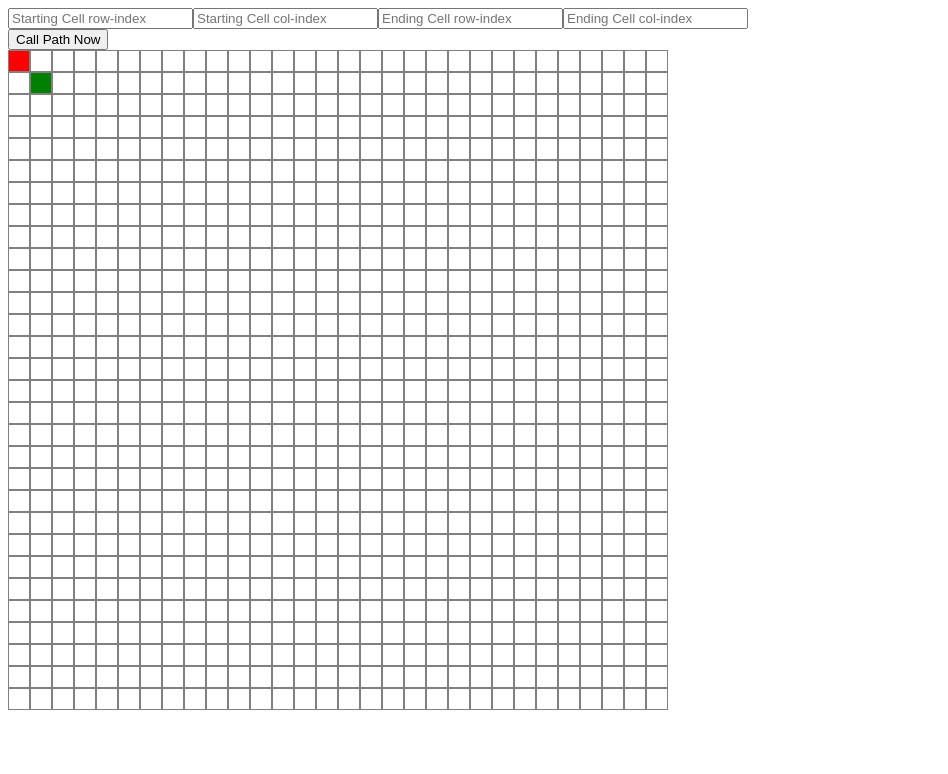
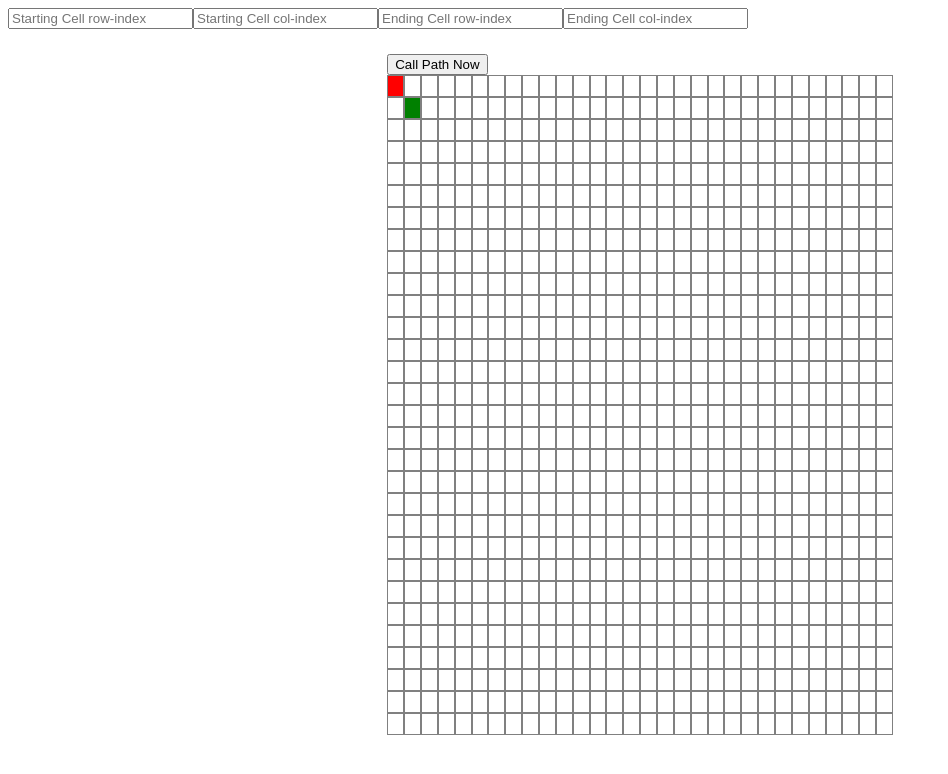
Before and after one commit to Harsh-Chugh/skeleton-micromouse, a React (Create React App) app: page / in a window 1280 px wide. Shown: the top 774 px of the page, without its empty margins (0-948 px from the left). Built offline with nearby package versions, Linux system fonts and the light colour scheme.

Commit message:
added drag and drop functionality

```diff
--- /dev/null
+++ b/public/styles.css
@@ -0,0 +1,6 @@
+.grid{
+    display: block;
+    margin-left: auto;
+    margin-right: auto;
+    width: 40%;
+}
--- a/src/components/App.jsx
+++ b/src/components/App.jsx
@@ -24,6 +24,7 @@ function App(){
 
 
 
+
     return (
       <div>
 
@@ -31,6 +32,7 @@ function App(){
         <input onChange={handleChange} type="number" name = "sc" placeholder="Starting Cell col-index"/>
         <input onChange={handleChange} type="number" name = "er" placeholder="Ending Cell row-index"/>
         <input onChange={handleChange} type="number" name = "ec" placeholder="Ending Cell col-index"/>
+
         <Grid numRows={30} numCols={30} sr={coordinates.sr} sc={coordinates.sc} er={coordinates.er} ec={coordinates.ec}/>
         </div>
       );
--- a/src/components/Grid.jsx
+++ b/src/components/Grid.jsx
@@ -1,13 +1,12 @@
 import React, { useState } from "react";
-
-
+import "../index.css"
 
 function Grid({ numRows, numCols, sr, sc, er, ec }) {
   console.log("canada");
   const [grid, setGrid] = useState(() =>
     Array.from({ length: numRows }, () => new Array(numCols).fill(false))
   );
-
+  const [isMouseDown, setMouseDown] = useState(false);
   const [pathCells, setPathCells] = useState([]);
 
   const toggleCell = (row, col) => {
@@ -15,6 +14,14 @@ function Grid({ numRows, numCols, sr, sc, er, ec }) {
     newGrid[row][col] = !newGrid[row][col];
     setGrid(newGrid);
   };
+
+  const handleClickedHover = (row, col) =>{
+    const newGrid = [...grid];
+    newGrid[row][col] =  (isMouseDown ? true : newGrid[row][col]);
+    setGrid(newGrid);
+  }
+
+
 
   console.log(sr, sc, er, ec);
 
@@ -130,7 +137,7 @@ console.log('FSDF')
 }
 
   return (
-    <div className="">
+    <div className="grid">
       <button onClick={Path}>Call Path Now</button>
       {grid.map((row, rowIndex) => (
         <div key={rowIndex} style={{ display: "flex" }}>
@@ -151,6 +158,9 @@ console.log('FSDF')
                 border: "1px solid gray",
               }}
               onClick={() => toggleCell(rowIndex, colIndex)}
+              onMouseDown={()=>{setMouseDown(true)}}
+              onMouseUp={()=>{setMouseDown(false)}}
+              onMouseEnter={() => handleClickedHover(rowIndex, colIndex)}
             />
           ))}
         </div>
--- /dev/null
+++ b/src/index.css
@@ -0,0 +1,7 @@
+.grid{
+    display: block;
+    padding: 25px;
+    margin-left: auto;
+    margin-right: auto;
+    width: 40%;
+}
```
